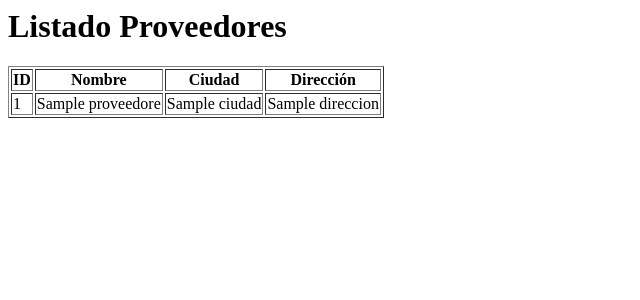
After one commit to amparito259/gestion_productos, a PHP site: template apps/views/proveedor/index.php in a window 1280 px wide. The commit adds this page. Shown: the top 300 px of the page, without its empty margins (0-640 px from the left). Run offline with PHP 8.4, Linux system fonts and the light colour scheme; the template is opened without the code that fills it: most values are stand-ins (such as "Sample title", 1, 10 or a date in 2020).

Commit message:
se agrega modulo proveedores

```diff
--- a/apps/models/producto.php
+++ b/apps/models/producto.php
@@ -1,12 +1,12 @@
 <?php
-require_once __DIR__ . "/../../config/database.php";
+require_once __DIR__ . "/../../config/Database.php";
 
 class producto{
     private $connection;
 
     public function __construct()
     {
-      $database =new database();
+      $database =new Database();
       $this->connection =$database->connect();
     }
 
--- /dev/null
+++ b/apps/views/proveedor/index.php
@@ -0,0 +1,18 @@
+<h1>Listado Proveedores</h1>
+
+<table border="1">
+    <tr>
+        <th>ID</th>
+        <th>Nombre</th>
+        <th>Ciudad</th>
+        <th>Dirección</th>
+    </tr>
+    <?php foreach ($proveedores as $proveedor): ?>
+    <tr>
+        <td><?= $proveedor['id_proveedor'] ?></td>
+        <td><?= $proveedor['nombre'] ?></td>
+        <td><?= $proveedor['ciudad'] ?></td>
+        <td><?= $proveedor['direccion'] ?></td>
+    </tr>
+    <?php endforeach; ?>
+</table>
--- a/config/database.php
+++ b/config/database.php
@@ -1,6 +1,6 @@
 <?php
 
-class database
+class Database
 {
     private $host = "localhost";
     private $port = "3306";
--- a/public/index.php
+++ b/public/index.php
@@ -1,9 +1,13 @@
 <?php
 require_once __DIR__ . "/../apps/controllers/productoControllers.php";
 require_once __DIR__ . "/../apps/controllers/clientesControllers.php";
+require_once __DIR__ . "/../apps/controllers/proveedorControllers.php";
 
 $productoControllers = new productoControllers();
 $productoControllers->index();
 
 $clientesController = new ClientesController();
 $clientesController->index();
+
+$proveedorControllers = new proveedorController();
+$proveedorControllers->index();
```
Also changed, not shown: apps/controllers/proveedorControllers.php (added, +12 -0 lines), apps/models/proveedor.php (renamed from apps/models/clientes.php, +7 -9 lines), 1 other file.
